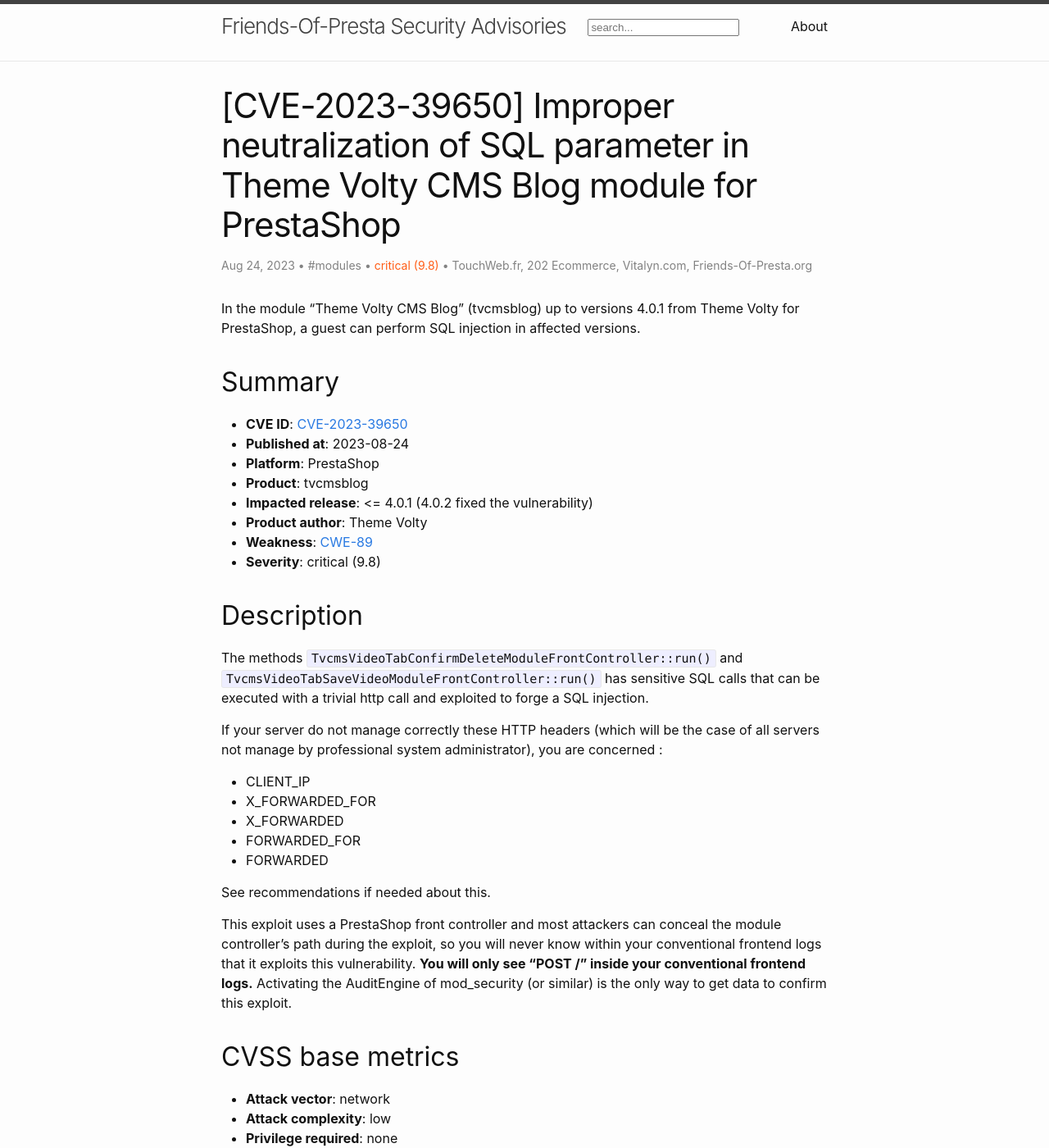
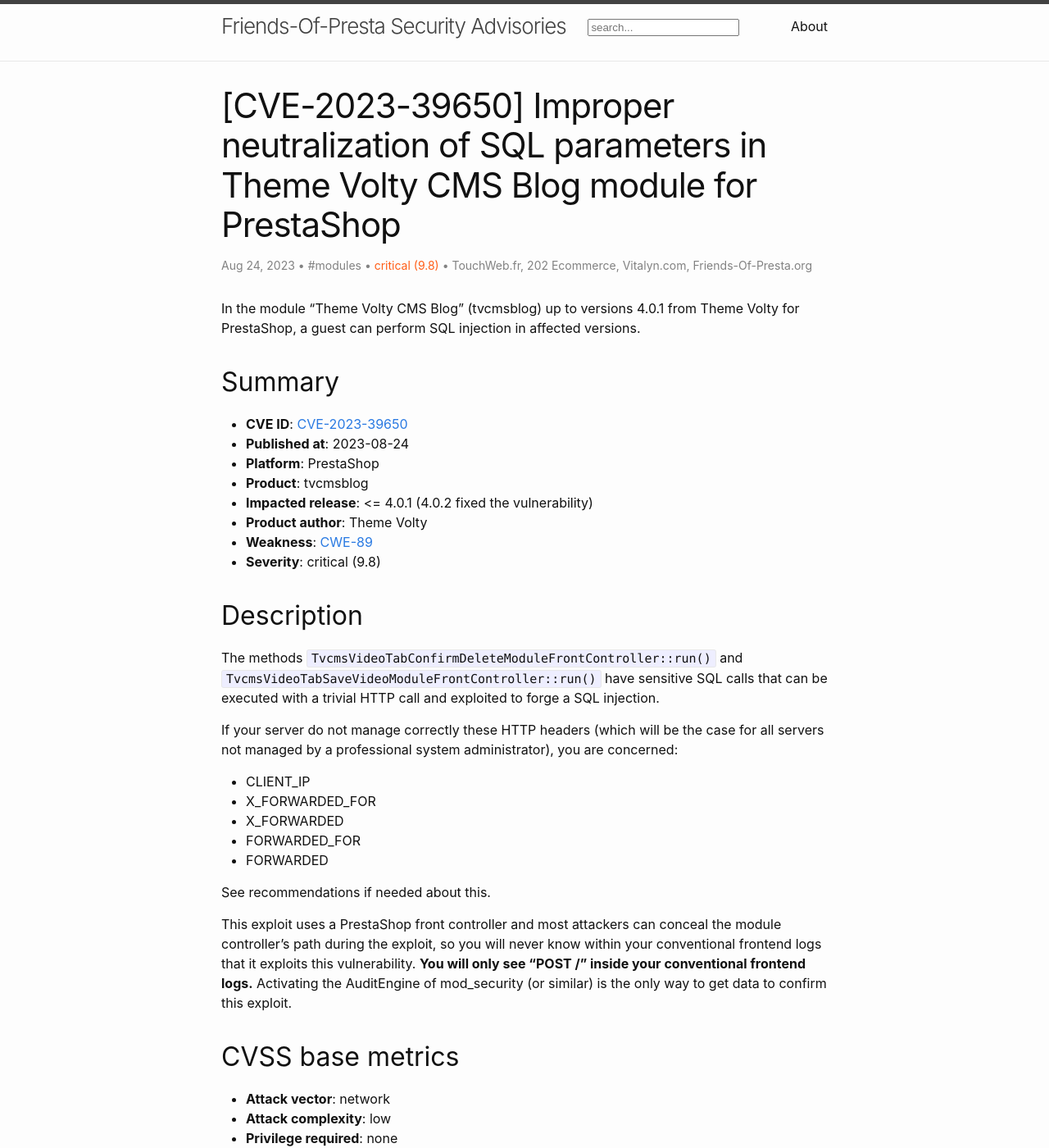
Before and after one commit to friends-of-presta/security-advisories, a Jekyll site: the page built from _posts/2023-08-24-tvcmsblog.md, in a window 1280 px wide and 1400 px high. Shown: the whole window at 82% size. Built offline with Jekyll 4.4.1, drawn with Linux system fonts in a browser that asks for light colours; some of the changed text lies outside the part shown.

Commit message:
Update posts/2023-08-24-tvcmsblog.md (#117)

```diff
--- a/_posts/2023-08-24-tvcmsblog.md
+++ b/_posts/2023-08-24-tvcmsblog.md
@@ -1,6 +1,6 @@
 ---
 layout: post
-title: "[CVE-2023-39650] Improper neutralization of SQL parameter in Theme Volty CMS Blog module for PrestaShop"
+title: "[CVE-2023-39650] Improper neutralization of SQL parameters in Theme Volty CMS Blog module for PrestaShop"
 categories: modules
 author:
 - TouchWeb.fr
@@ -27,9 +27,9 @@ In the module "Theme Volty CMS Blog" (tvcmsblog) up to versions 4.0.1 from Theme
 
 ## Description
 
-The methods `TvcmsVideoTabConfirmDeleteModuleFrontController::run()` and `TvcmsVideoTabSaveVideoModuleFrontController::run()` has sensitive SQL calls that can be executed with a trivial http call and exploited to forge a SQL injection.
+The methods `TvcmsVideoTabConfirmDeleteModuleFrontController::run()` and `TvcmsVideoTabSaveVideoModuleFrontController::run()` have sensitive SQL calls that can be executed with a trivial HTTP call and exploited to forge a SQL injection.
 
-If your server do not manage correctly these HTTP headers (which will be the case of all servers not manage by professional system administrator), you are concerned :
+If your server do not manage correctly these HTTP headers (which will be the case for all servers not managed by a professional system administrator), you are concerned:
 
 - CLIENT_IP
 - X_FORWARDED_FOR
```
Also changed, not shown: other parts of _posts/2023-08-24-tvcmsblog.md (+2 -2 lines).
